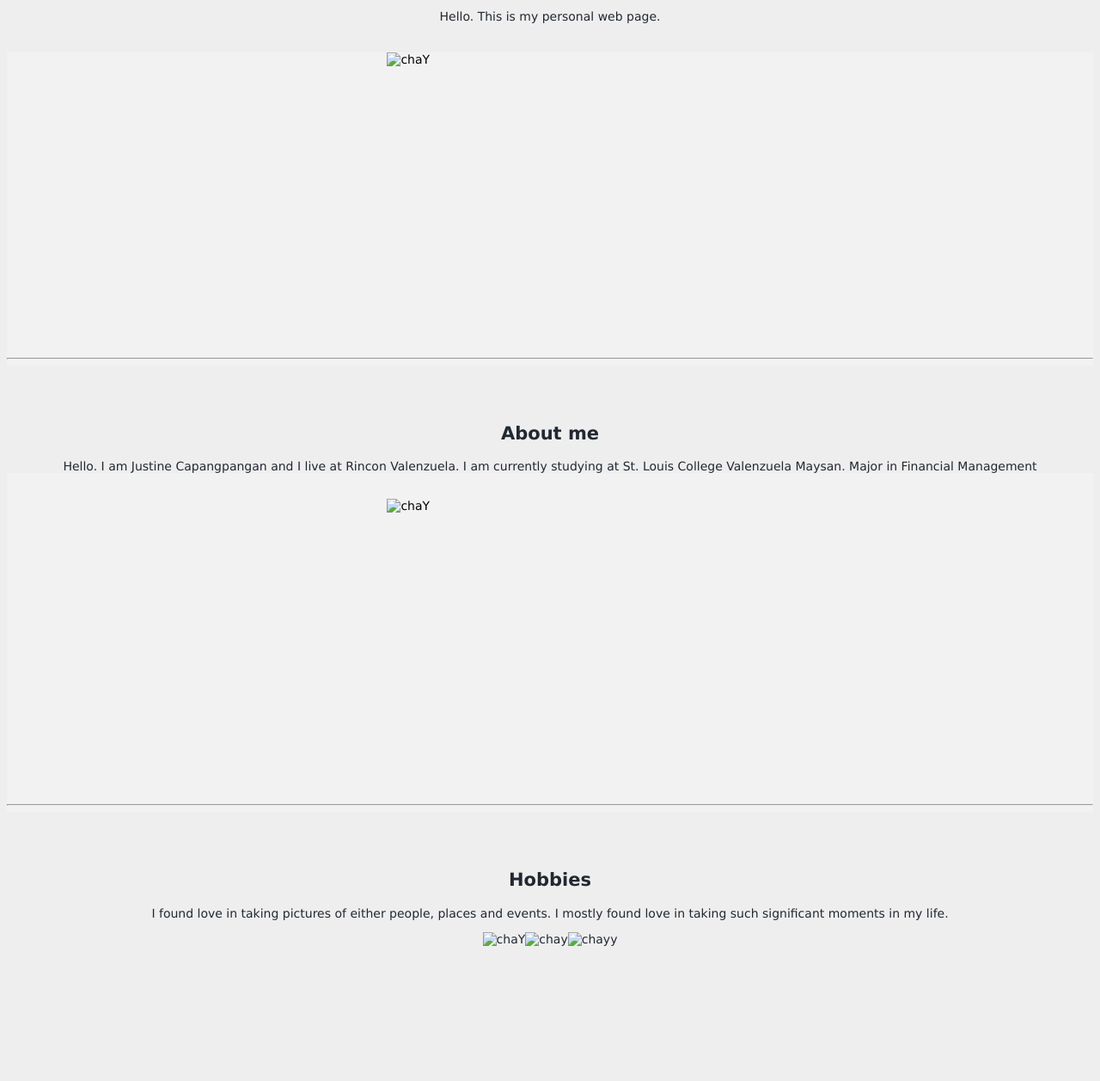
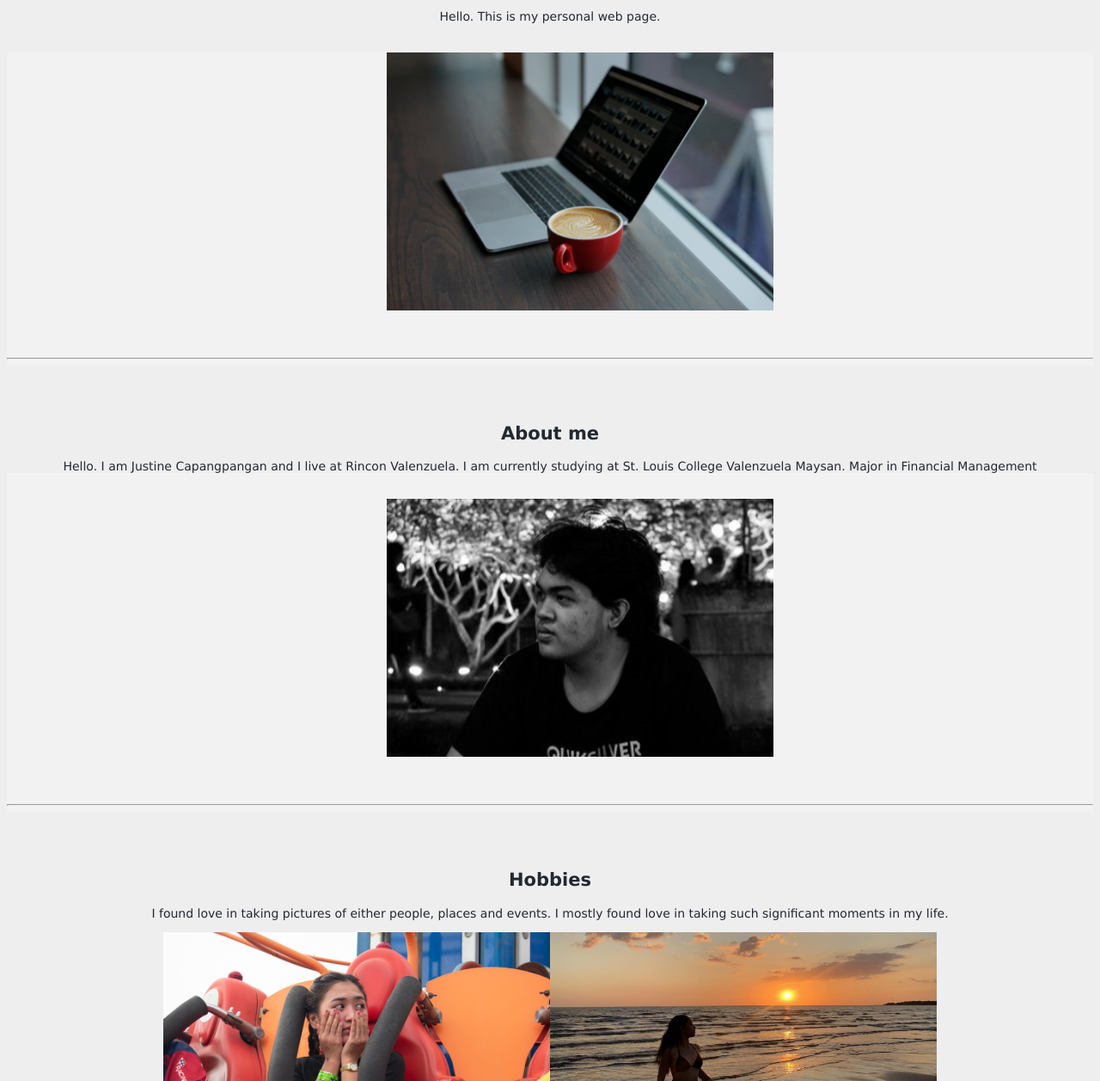
Before and after one commit to juustinea/main, a plain HTML site: page index.html in a window 1280 px wide. Shown: the part 127-1384 px from the top of the page at 86% size. Drawn offline with Linux system fonts and the light colour scheme.

Commit message:
Update index.html

```diff
--- a/index.html
+++ b/index.html
@@ -32,19 +32,19 @@
         <p>Hello. This is my personal web page.</p>
 
       </section>
-      <div class="fakeimg" style="text-align: match-parent;"height: 300px;> <img src="img/laptop-coffee.jpg" alt="chaY" style="width:450px;height:300px; justify-content: center;"></div>
+      <div class="fakeimg" style="text-align: match-parent;"height: 300px;> <img src="laptop-coffee.jpg" alt="chaY" style="width:450px;height:300px; justify-content: center;"></div>
       <br><br><br><hr>
         <section id="section2"><br><br><br><br>
         <h2>About me</h2>
         <p>Hello.
         I am Justine Capangpangan and I live at Rincon Valenzuela. I am currently studying at St. Louis College Valenzuela Maysan. Major in Financial Management</p>
         </section><br>
-        <div class="fakeimg2" style="text-align: match-parent;"height: 300px;> <img src="img/ako.jpg" alt="chaY" style="width:450px;height:300px; justify-content: center;"></div>
+        <div class="fakeimg2" style="text-align: match-parent;"height: 300px;> <img src="ako.jpg" alt="chaY" style="width:450px;height:300px; justify-content: center;"></div>
         <br><br><br><hr>
         <section id="section3"><br><br><br><br>
         <h2>Hobbies</h2>
         <p>I found love in taking pictures of either people, places and events. I mostly found love in taking such significant moments in my life.</p>
-        <div class="fakeimg3" style="height: 300px;"> <img src="img/chay2.jpg" alt="chaY" style="width:450px;height:300px; justify-content: center;"><img src="img/chay1.jpg" alt="chay" style="width:450px;height:300px; justify-content: center;"><img src="img/chay3.jpg" alt="chayy" style="width:450px;height:300px; justify-content: center;"></div>
+        <div class="fakeimg3" style="height: 300px;"> <img src="chay2.jpg" alt="chaY" style="width:450px;height:300px; justify-content: center;"><img src="chay1.jpg" alt="chay" style="width:450px;height:300px; justify-content: center;"><img src="chay3.jpg" alt="chayy" style="width:450px;height:300px; justify-content: center;"></div>
         <br><br><br>
       </section>
 
@@ -54,8 +54,8 @@
         <p>You can visit my social media accounts for more information about me. </p>
         </section>
         <div class="container">
-        <div class="image"><a href="https://www.facebook.com/justine.meee/"><img src="img/fb.png" alt="image 1"></a></div>
-        <div class="image"><a href="https://www.instagram.com/kalbosayaf/"><img src="img/ig.png" alt="image 2"></a></div>
+        <div class="image"><a href="https://www.facebook.com/justine.meee/"><img src="fb.png" alt="image 1"></a></div>
+        <div class="image"><a href="https://www.instagram.com/kalbosayaf/"><img src="ig.png" alt="image 2"></a></div>
         </div><br><br><br><br>
         <hr>
         <section id="section5"><br><br><br><br>
```
